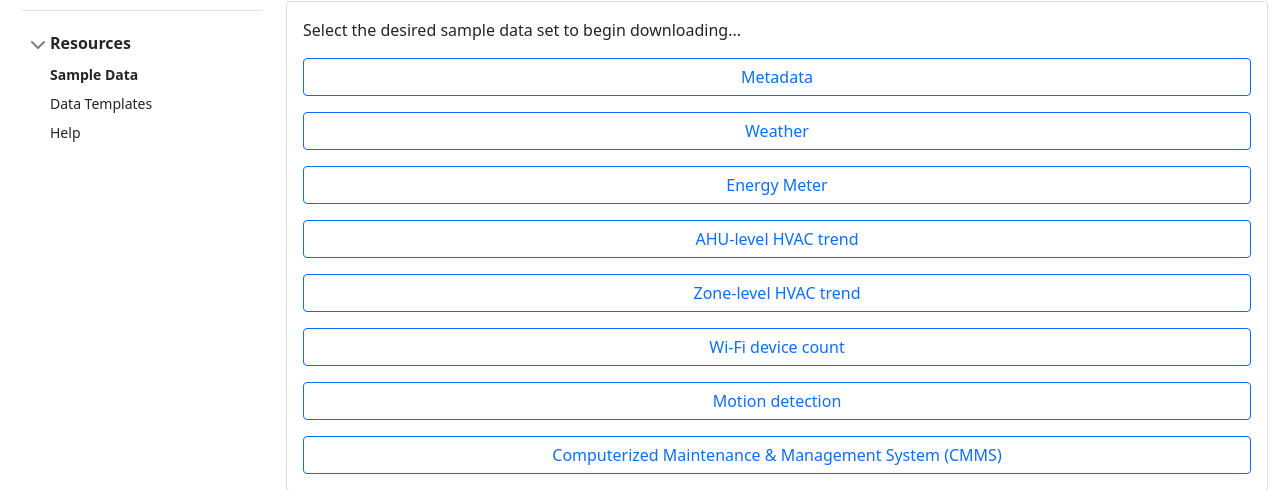
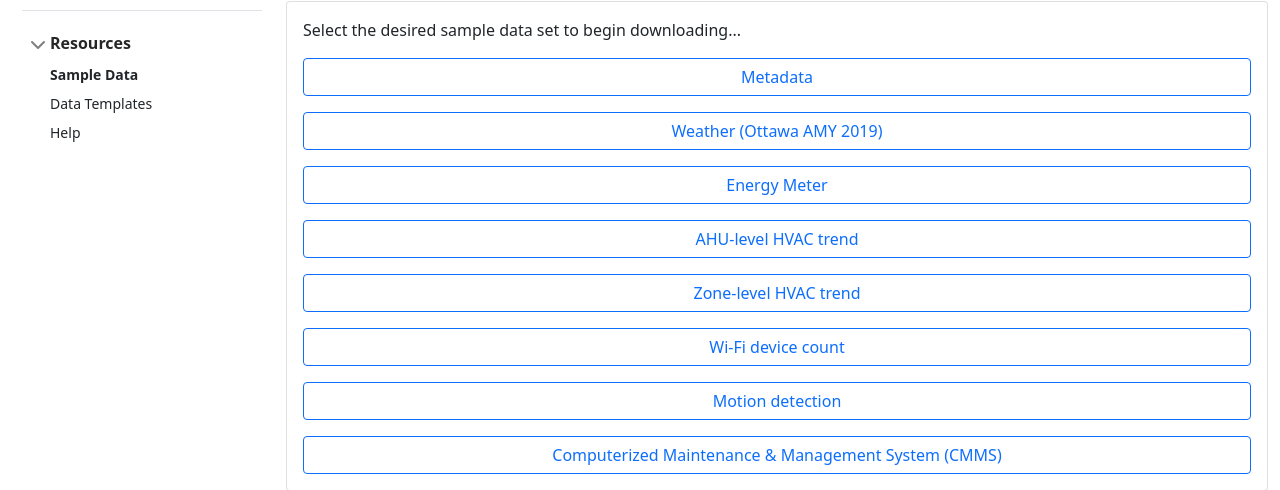
Before and after one commit to Carleton-DBOM-Research-Group/Building_energy_management_toolkit, a Flask app: page /functions/sample-data in a window 1280 px wide. Shown: the part 423-913 px from the top of the page. Run offline with Flask 2, Linux system fonts and the light colour scheme; some libraries are stand-ins or nearby versions.

Commit message:
rename weather file to ottawa_AMY_2019

```diff
--- a/templates/functions_sampleData.html
+++ b/templates/functions_sampleData.html
@@ -196,7 +196,7 @@
       <div class="card-body">
         <div class="d-grid gap-3">Select the desired sample data set to begin downloading...
           <a href=/functions/sample-data/download-metadata_sample.zip download="metadata_sample.zip" class="btn btn-outline-primary" type="button">Metadata</a>
-          <a href=/functions/sample-data/download-weather_sample.zip download="weather_sample.zip" class="btn btn-outline-primary" type="button">Weather</a>
+          <a href=/functions/sample-data/download-ottawa_AMY_2019.zip download="ottawa_AMY_2019.zip" class="btn btn-outline-primary" type="button">Weather (Ottawa AMY 2019)</a>
           <a href=/functions/sample-data/download-energy_sample.zip download="energy_sample.zip" class="btn btn-outline-primary" type="button">Energy Meter</a>
           <a href=/functions/sample-data/download-ahu_hvac_sample.zip download="ahu_hvac_sample.zip" class="btn btn-outline-primary" type="button">AHU-level HVAC trend</a>
           <a href=/functions/sample-data/download-zone_hvac_sample.zip download="zone_hvac_sample.zip" class="btn btn-outline-primary" type="button">Zone-level HVAC trend</a>
```
Also changed, not shown: 2 other files.
